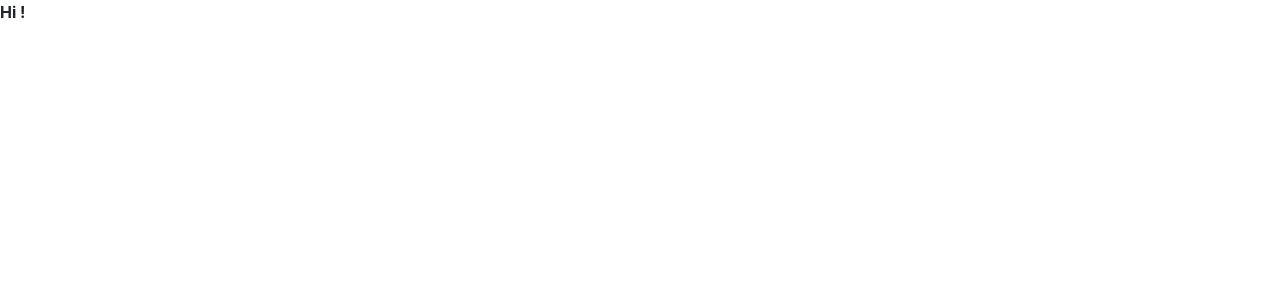
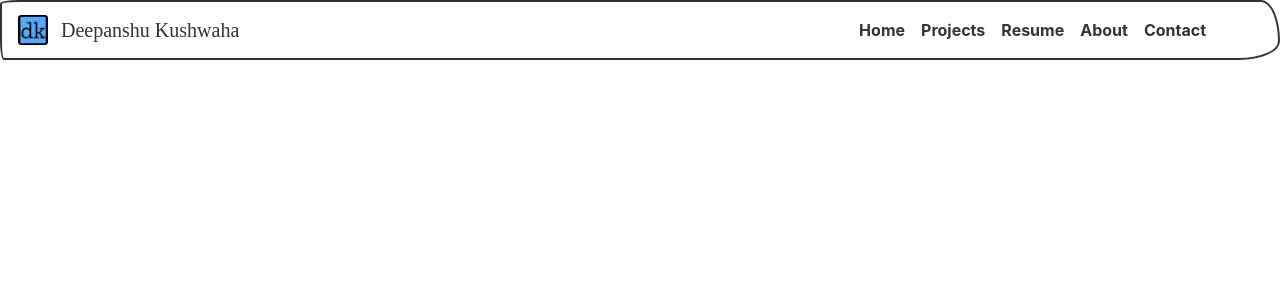
Before and after one commit to deepkush97/deepkush97.github.io, a React (Create React App) app: page / in a window 1280 px wide. Shown: the top 300 px of the page. Built offline with nearby package versions, Linux system fonts and the light colour scheme; a web font is replaced by a local one.

Commit message:
Added: NavBar  component

```diff
--- a/src/App.tsx
+++ b/src/App.tsx
@@ -1,3 +1,8 @@
+import { NavBar } from "./components/NavBar";
 export const App = () => {
-  return <div>Hi !</div>;
+  return (
+    <>
+      <NavBar />
+    </>
+  );
 };
--- /dev/null
+++ b/src/components/NavBar.tsx
@@ -0,0 +1,29 @@
+import { Navbar, Nav } from "react-bootstrap";
+
+export const NavBar = () => {
+  return (
+    <Navbar bg="light" expand="lg" sticky="top">
+      <Navbar.Brand href="/">
+        <img
+          src="./logo.png"
+          width="30"
+          height="30"
+          className="d-inline-block align-top mr-2"
+          alt="deepkush97 logo"
+        />
+        {"  "}
+        Deepanshu Kushwaha
+      </Navbar.Brand>
+      <Navbar.Toggle aria-controls="navbar-toggle" />
+      <Navbar.Collapse id="navbar-toggle">
+        <Nav className="ml-auto mr-5">
+          <Nav.Link href="/">Home</Nav.Link>
+          <Nav.Link href="/projects">Projects</Nav.Link>
+          <Nav.Link href="/resume">Resume</Nav.Link>
+          <Nav.Link href="/about">About</Nav.Link>
+          <Nav.Link href="/contact">Contact</Nav.Link>
+        </Nav>
+      </Navbar.Collapse>
+    </Navbar>
+  );
+};
```
Also changed, not shown: public/logo.png (added).
